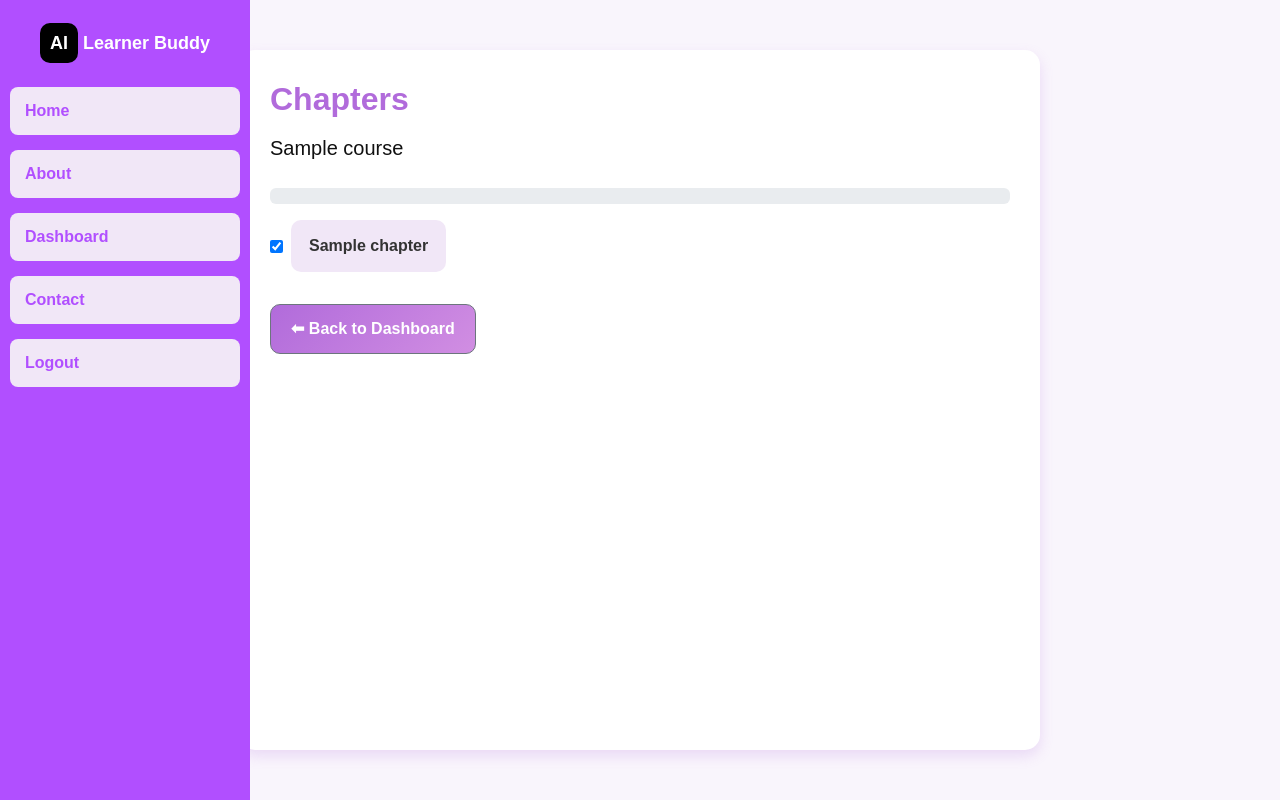
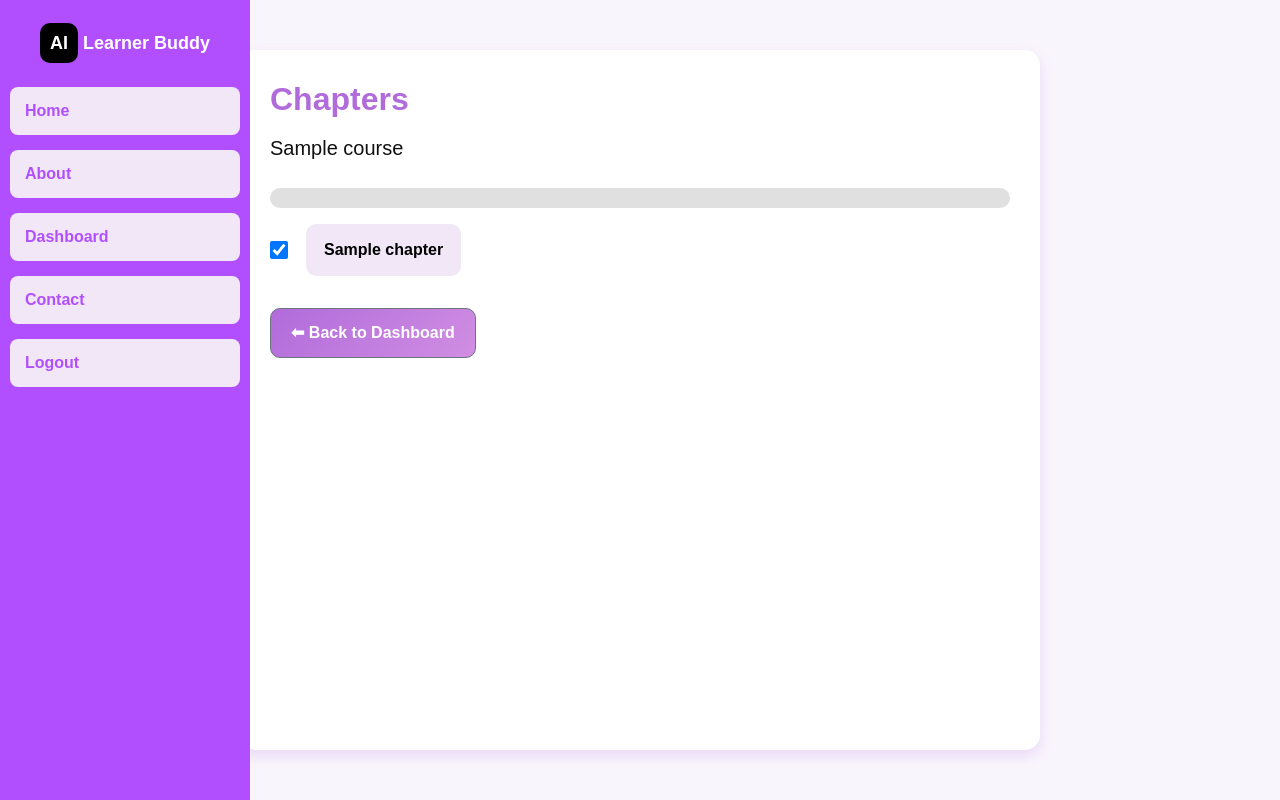
Before and after one commit to sneha86Gupta/AI-Learner-Buddy, a Flask app: page /chapters/1 in a window 1280 px wide. Run offline with Flask 3, Linux system fonts and the light colour scheme; the visitor is signed in with stand-in values (Sample User, id 1); tables that the repository leaves empty hold one stand-in row (values such as "Sample post").

Commit message:
Update chapters.css

```diff
--- a/static/chapters.css
+++ b/static/chapters.css
@@ -135,3 +135,38 @@ ul li a:hover {
     background: #c875ff;
     color: white;
 }
+.progress {
+    height: 20px;
+    border-radius: 10px;
+    background-color: #e0e0e0;
+    overflow: hidden;
+}
+
+.progress-bar {
+    background-color: #b16bdb;
+    height: 100%;
+    border-radius: 10px 0 0 10px;
+    text-align: center;
+    color: white;
+    font-weight: bold;
+    line-height: 20px;
+    width: 0; /* initial width, will be set via JS */
+    transition: width 0.5s ease;
+}
+.chapter-item {
+    display: flex;
+    align-items: center;
+    gap: 10px; /* space between checkbox and chapter link */
+    margin-bottom: 10px;
+}
+
+.chapter-item a {
+    text-decoration: none;
+    color: #000; /* or whatever color you want */
+}
+
+.chapter-item input[type="checkbox"] {
+    width: 18px;
+    height: 18px;
+    cursor: pointer;
+}
```
